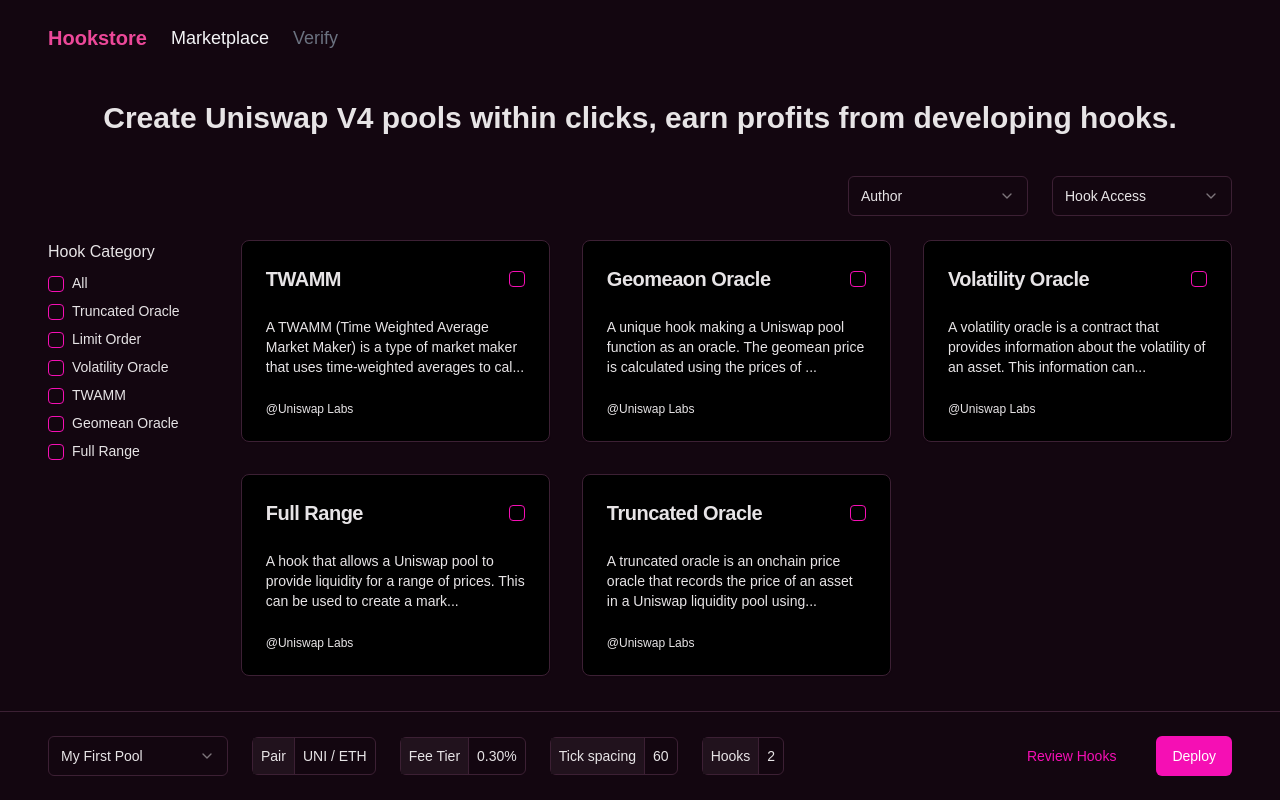
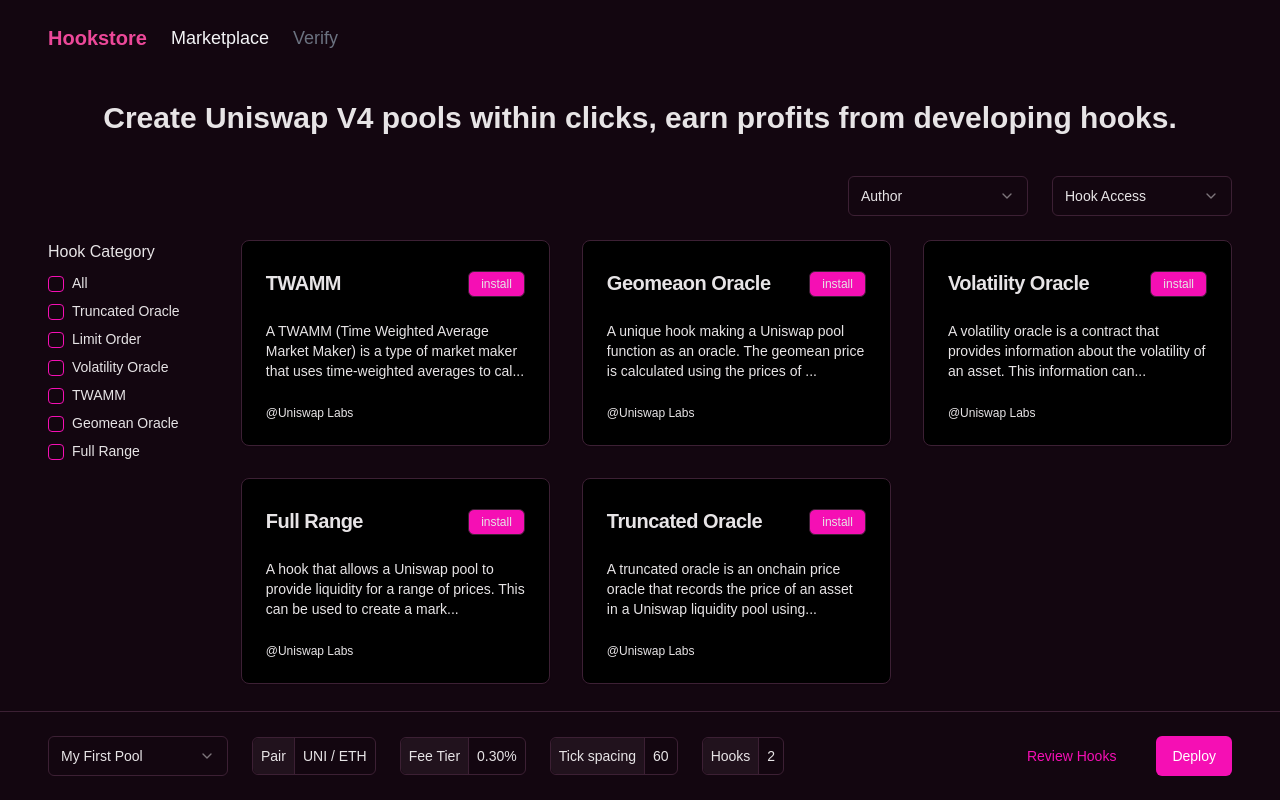
Before and after one commit to clearloop/hookstore-demo, a Next.js app: page / in a window 1280 px wide. Built offline with nearby package versions, Linux system fonts and the light colour scheme.

Commit message:
feat(hooks): state for installed hooks

```diff
--- a/app/page.tsx
+++ b/app/page.tsx
@@ -1,3 +1,4 @@
+"use client";
 import { Button } from "@/components/ui/button";
 import {
   Card,
@@ -15,7 +16,9 @@
   SelectValue,
 } from "@/components/ui/select";
 import { Separator } from "@/components/ui/separator";
+import { cn } from "@/lib/utils";
 import Link from "next/link";
+import { useState } from "react";
 
 interface IHook {
   name: string;
@@ -157,28 +160,28 @@
             </Select>
 
             <div className="border rounded-md flex flex-row text-sm">
-              <div className="border-r bg-secondary">
+              <div className="border-r bg-secondary rounded-l-md">
                 <div className="p-2">Pair</div>
               </div>{" "}
               <div className="p-2">UNI / ETH</div>
             </div>
 
             <div className="border rounded-md flex flex-row text-sm">
-              <div className="border-r bg-secondary">
+              <div className="border-r bg-secondary rounded-l-md">
                 <div className="p-2">Fee Tier</div>
               </div>{" "}
               <div className="p-2">0.30%</div>
             </div>
 
             <div className="border rounded-md flex flex-row text-sm">
-              <div className="border-r bg-secondary">
+              <div className="border-r bg-secondary rounded-l-md">
                 <div className="p-2">Tick spacing</div>
               </div>{" "}
               <div className="p-2">60</div>
             </div>
 
             <div className="border rounded-md flex flex-row text-sm">
-              <div className="border-r bg-secondary">
+              <div className="border-r bg-secondary rounded-l-md">
                 <div className="p-2">Hooks</div>
               </div>{" "}
               <div className="p-2">2</div>
@@ -209,11 +212,22 @@
 }
 
 function HookSpec({ hook }: { hook: IHook }) {
+  const [installed, setInstalled] = useState(false);
   return (
-    <Card className="hover:cursor-pointer">
-      <CardHeader className="flex flex-row justify-between">
+    <Card>
+      <CardHeader className="flex flex-row justify-between items-end">
         <CardTitle className="text-xl">{hook.name}</CardTitle>
-        <Checkbox />
+        <div
+          className={cn(
+            "text-xs rounded-md py-1 px-3 hover:cursor-pointer border select-none",
+            installed
+              ? "hover:underline hover:text-primary border-transparent"
+              : "bg-primary"
+          )}
+          onClick={() => setInstalled(!installed)}
+        >
+          {installed ? "remove" : "install"}
+        </div>
       </CardHeader>
       <CardContent className="text-sm">{hook.desc}</CardContent>
       <CardFooter className="text-xs">@{hook.author}</CardFooter>
```
